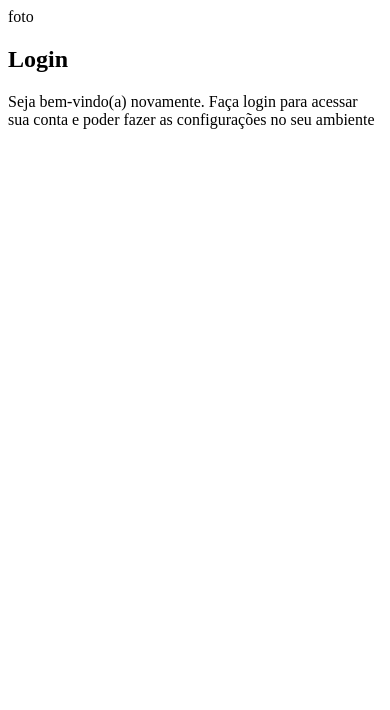
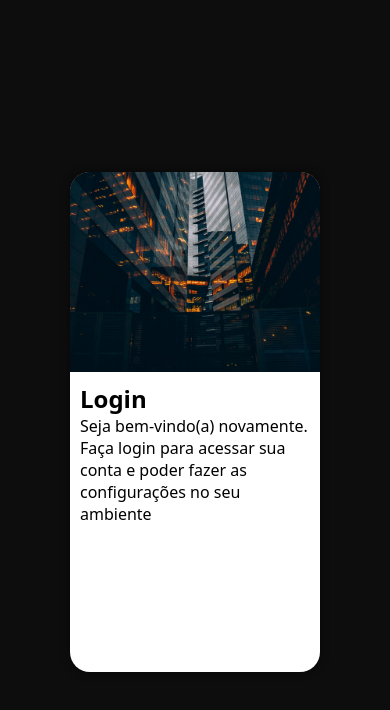
Before and after one commit to rafaelbarret/projeto-login, a plain HTML site: page index.html in a window 390 px wide. Drawn offline with Linux system fonts and the light colour scheme.

Commit message:
atualização mobile first

```diff
--- a/estilos/style.css
+++ b/estilos/style.css
@@ -7,3 +7,58 @@
     marrom normal: #592E15
     marrom claro: #BF612A
 */
+
+*{
+    font-family: system-ui, -apple-system, BlinkMacSystemFont, 'Segoe UI', Roboto, Oxygen, Ubuntu, Cantarell, 'Open Sans', 'Helvetica Neue', sans-serif;
+    margin: 0px;
+    padding: 0px;
+    box-sizing: border-box; /*A borda faz parte da conta*/
+
+}
+
+:root{
+    --main-color: #0D0D0D;
+    --bg-color: #8C391B;
+    --second-color: #592E15;
+    --third-color: #BF612A;
+}
+
+body, html{
+    background-color: var(--main-color);
+    height: 100vh;
+    width: 100vw;
+}
+
+main{
+    position: relative;
+    height: 100vh;
+    width: 100vw;
+}
+
+section#login{
+    position: absolute;
+    top: 50%;
+    left: 50%;
+    transform: translate(-50%, -50%);
+    overflow: hidden;
+
+    background-color: white;
+    width: 250px;
+    height: 500px;
+    border-radius: 20px;
+    box-shadow: 0px 0px 10px rgba(0, 0, 0, 0.450);
+
+}
+
+section#login > div#imagem{
+    display: block;
+    background: var(--main-color) url(../imagens/predio.jpg) no-repeat;
+    background-size: cover;
+    background-position: bottom left;
+    height: 200px;
+}
+
+section#login > div#formulario {
+    display: block;
+    padding: 10px;
+}
--- a/index.html
+++ b/index.html
@@ -10,7 +10,7 @@
     <main>
         <section id="login">
             <div id="imagem">
-                foto
+                <!--Aqui vai a imagem-->
             </div>
             <div id="formulario">
                 <h1>Login</h1>
```
